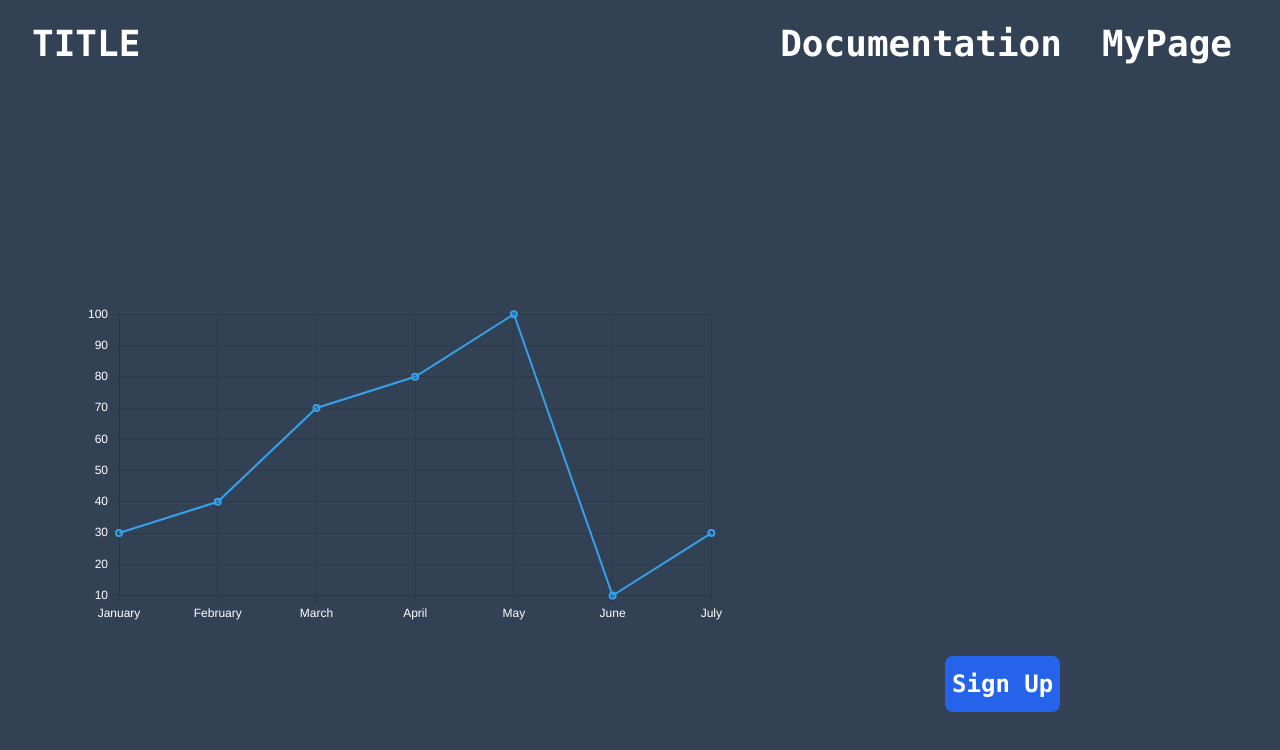
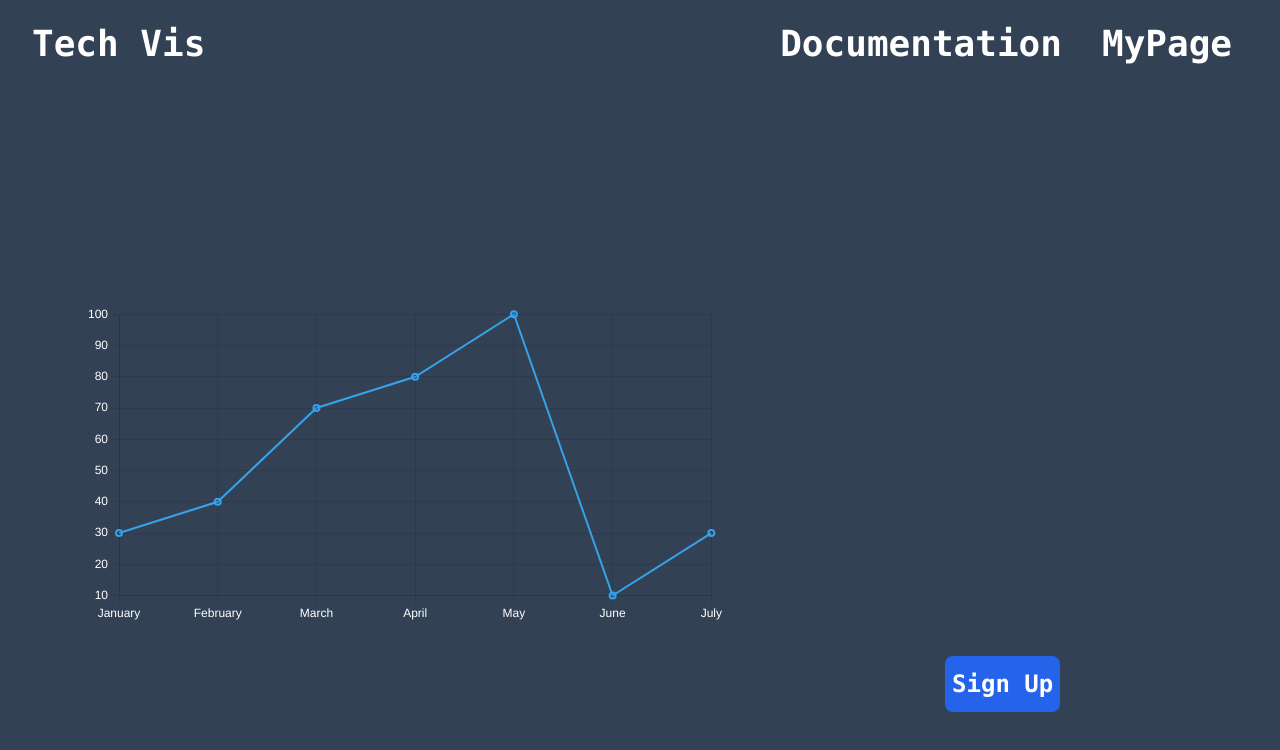
Before and after one commit to aoqk4/tech_visualizer, a Next.js app: page / in a window 1280 px wide. Shown: the top 750 px of the page. Built offline with nearby package versions, Linux system fonts and the light colour scheme.

Commit message:
add test..

```diff
--- a/components/Layout.tsx
+++ b/components/Layout.tsx
@@ -13,7 +13,7 @@ export default function Layout(props: LayoutProps) {
     <nav className="flex justify-between items-center font-bold bg-slate-700 text-white pt-6">
       <div className="text-4xl font-mono">
         <Link href={"/"}>
-          <button className="pl-8">TITLE</button>
+          <button className="pl-8">Tech Vis</button>
         </Link>
       </div>
       <div className="flex ">
```
Also changed, not shown: 1 other file (tests, documents, lock files or other folders).
